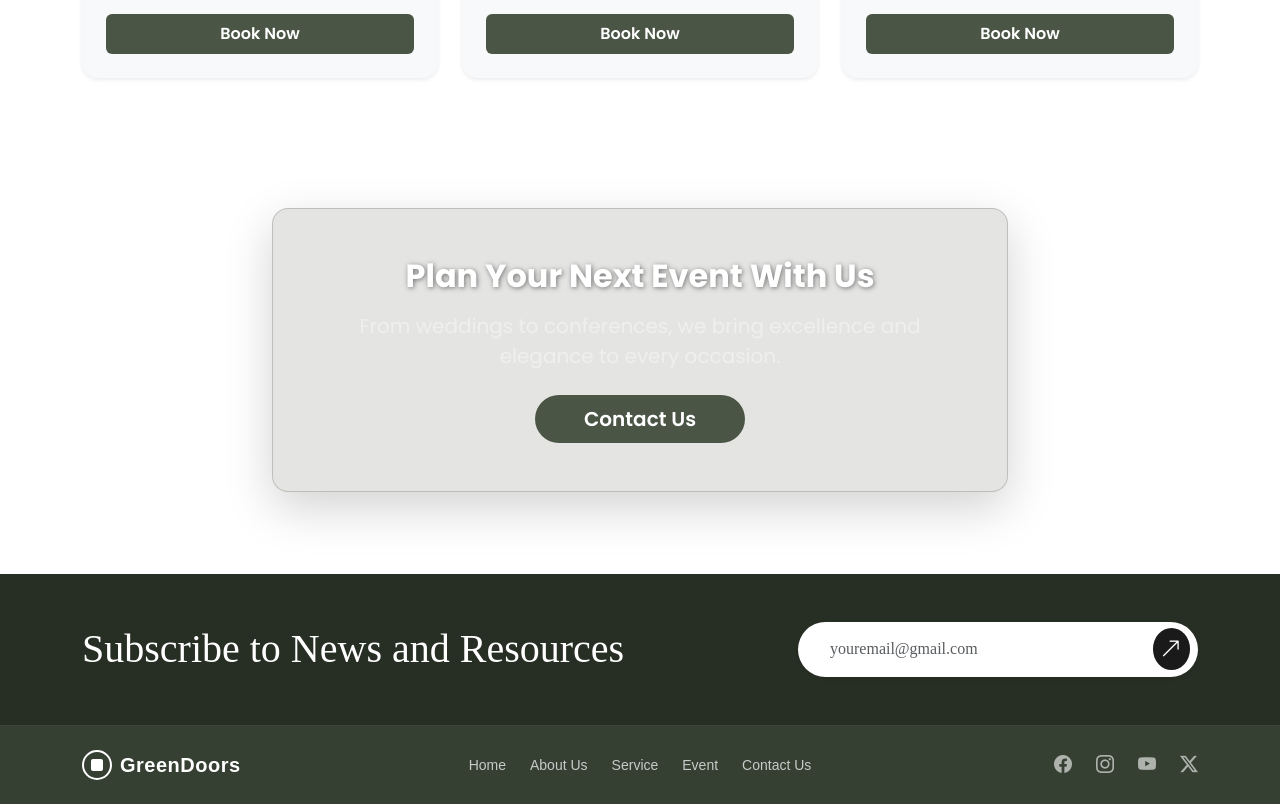
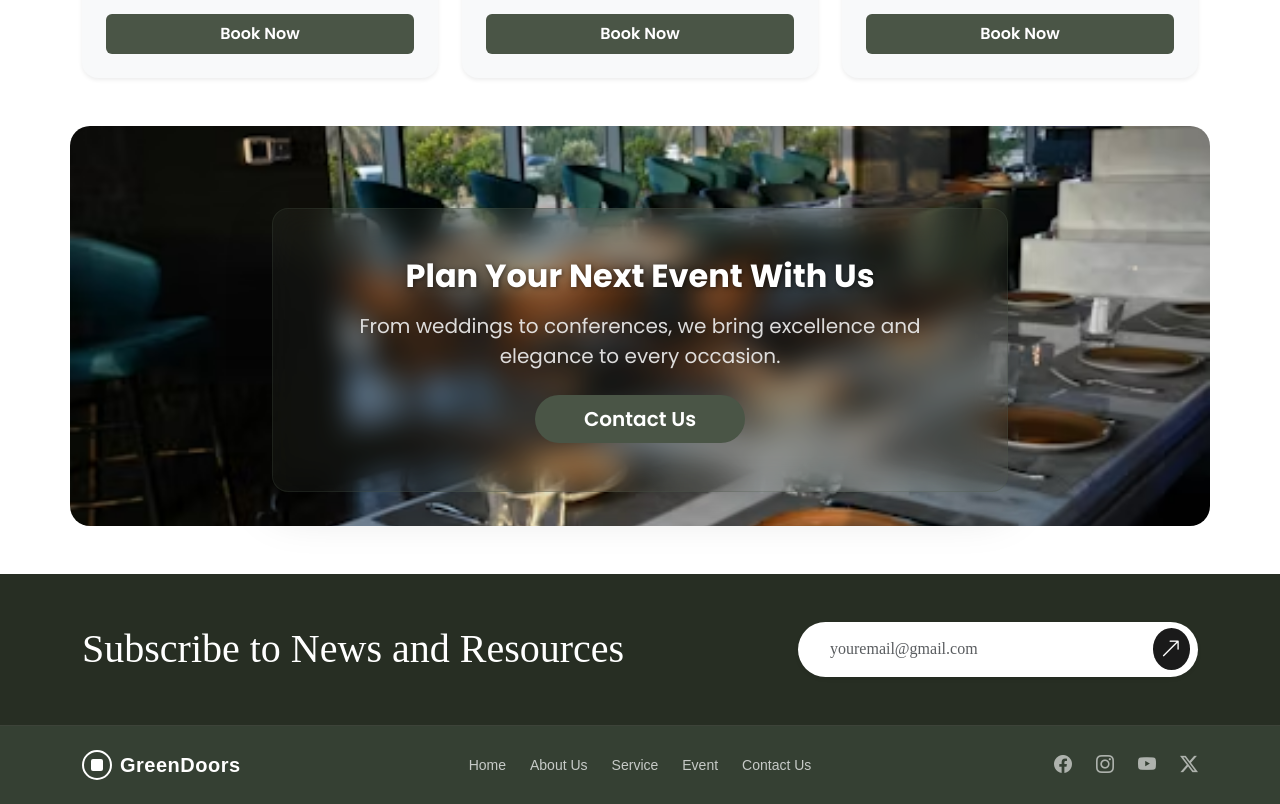
Before and after one commit to shaista020/HMS-frontend, a React (Create React App) app: page /Events in a window 1280 px wide. Shown: the part 1220-2024 px from the top of the page. Built offline with nearby package versions, Linux system fonts and the light colour scheme.

Commit message:
CTA image

```diff
--- a/src/pages/LandingPage/Events.js
+++ b/src/pages/LandingPage/Events.js
@@ -144,11 +144,9 @@ const Events = () => {
 <div
   className="row mt-5 pt-5 justify-content-center align-items-center"
   style={{
-  backgroundImage: CTA,
-backgroundSize: "cover",
-backgroundPosition: "center",
-
-
+    backgroundImage: `url(${CTA})`,
+    backgroundSize: "cover",
+    backgroundPosition: "center",
     minHeight: "400px",
     borderRadius: "20px",
   }}
```
